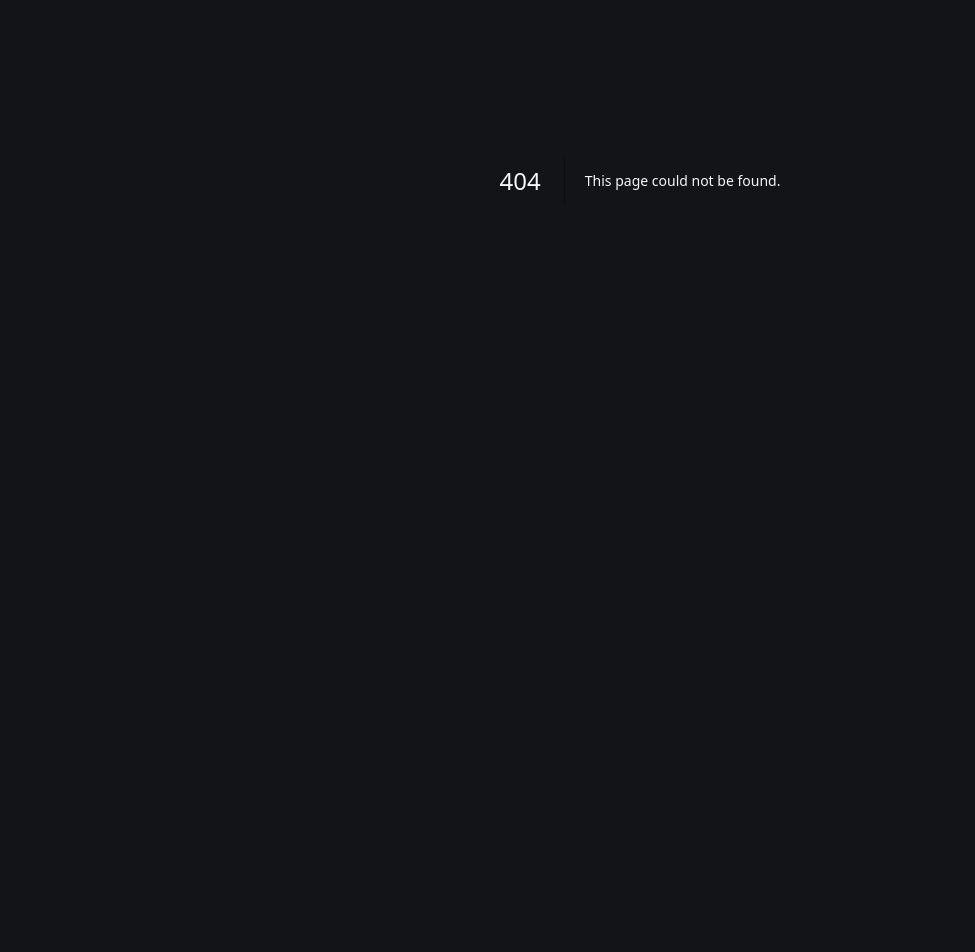
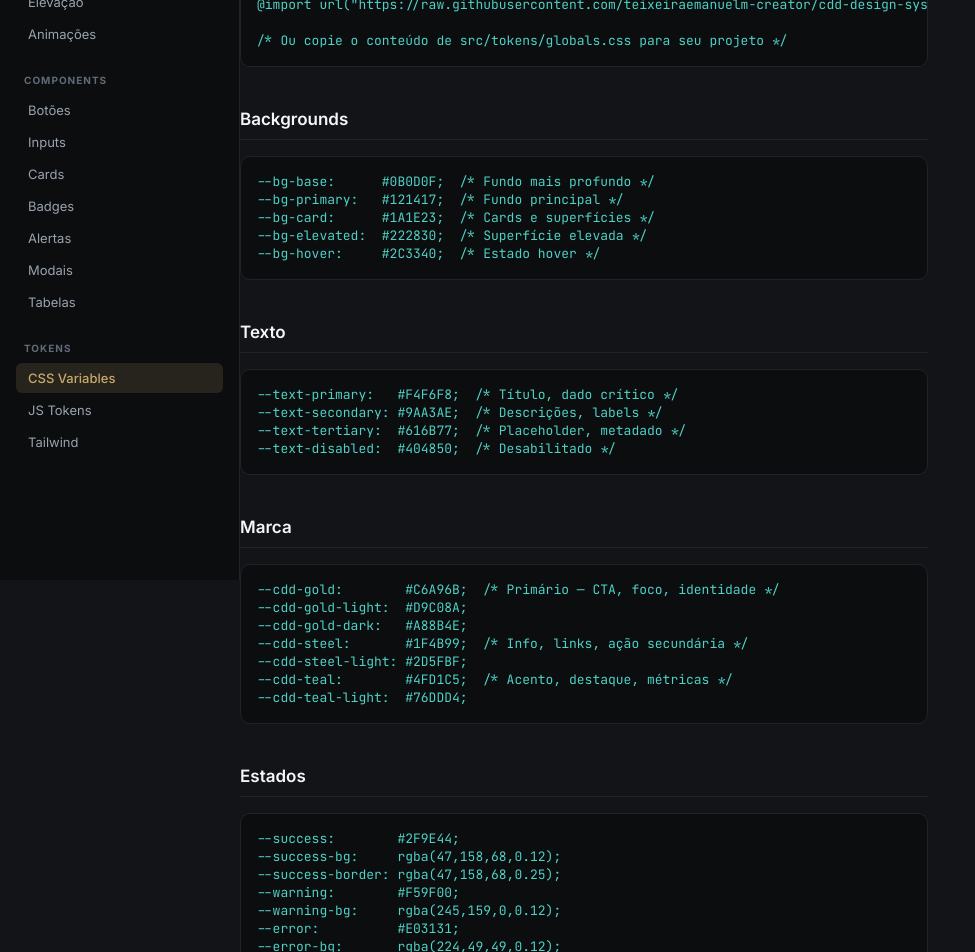
Before and after one commit to teixeiraemanuelm-creator/cdd-design-system, a Next.js app: page /tokens/css-vars in a window 1280 px wide. Before the commit this address had no page. Shown: the part 220-1172 px from the top of the page, without its empty margins (0-975 px from the left). Before the commit the page ends 800 px from the top, so only its background shows below. Built offline with nearby package versions, Linux system fonts and the light colour scheme.

Commit message:
feat: CDD Design System v1.0

```diff
--- /dev/null
+++ b/src/app/tokens/css-vars/page.tsx
@@ -0,0 +1,58 @@
+import { DocLayout, Section, CodeBlock } from "@/app/components";
+
+export default function CssVarsPage() {
+  return (
+    <DocLayout title="CSS Variables" description="Todas as custom properties disponíveis para uso nos produtos CDD.">
+      <Section title="Como importar">
+        <CodeBlock code={`/* No globals.css do seu produto: */
+@import url("https://raw.githubusercontent.com/teixeiraemanuelm-creator/cdd-design-system/main/src/tokens/globals.css");
+
+/* Ou copie o conteúdo de src/tokens/globals.css para seu projeto */`} />
+      </Section>
+
+      <Section title="Backgrounds">
+        <CodeBlock code={`--bg-base:      #0B0D0F;  /* Fundo mais profundo */
+--bg-primary:   #121417;  /* Fundo principal */
+--bg-card:      #1A1E23;  /* Cards e superfícies */
+--bg-elevated:  #222830;  /* Superfície elevada */
+--bg-hover:     #2C3340;  /* Estado hover */`} />
+      </Section>
+
+      <Section title="Texto">
+        <CodeBlock code={`--text-primary:   #F4F6F8;  /* Título, dado crítico */
+--text-secondary: #9AA3AE;  /* Descrições, labels */
+--text-tertiary:  #616B77;  /* Placeholder, metadado */
+--text-disabled:  #404850;  /* Desabilitado */`} />
+      </Section>
+
+      <Section title="Marca">
+        <CodeBlock code={`--cdd-gold:        #C6A96B;  /* Primário — CTA, foco, identidade */
+--cdd-gold-light:  #D9C08A;
+--cdd-gold-dark:   #A88B4E;
+--cdd-steel:       #1F4B99;  /* Info, links, ação secundária */
+--cdd-steel-light: #2D5FBF;
+--cdd-teal:        #4FD1C5;  /* Acento, destaque, métricas */
+--cdd-teal-light:  #76DDD4;`} />
+      </Section>
+
+      <Section title="Estados">
+        <CodeBlock code={`--success:        #2F9E44;
+--success-bg:     rgba(47,158,68,0.12);
+--success-border: rgba(47,158,68,0.25);
+--warning:        #F59F00;
+--warning-bg:     rgba(245,159,0,0.12);
+--error:          #E03131;
+--error-bg:       rgba(224,49,49,0.12);`} />
+      </Section>
+
+      <Section title="Aplicar tema claro">
+        <CodeBlock code={`/* No elemento raiz ou no toggle: */
+<html class="light">
+
+/* Os tokens de fundo e texto invertem automaticamente */
+/* --bg-primary muda de #121417 para #F8F9FA */
+/* --text-primary muda de #F4F6F8 para #121417 */`} />
+      </Section>
+    </DocLayout>
+  );
+}
```
